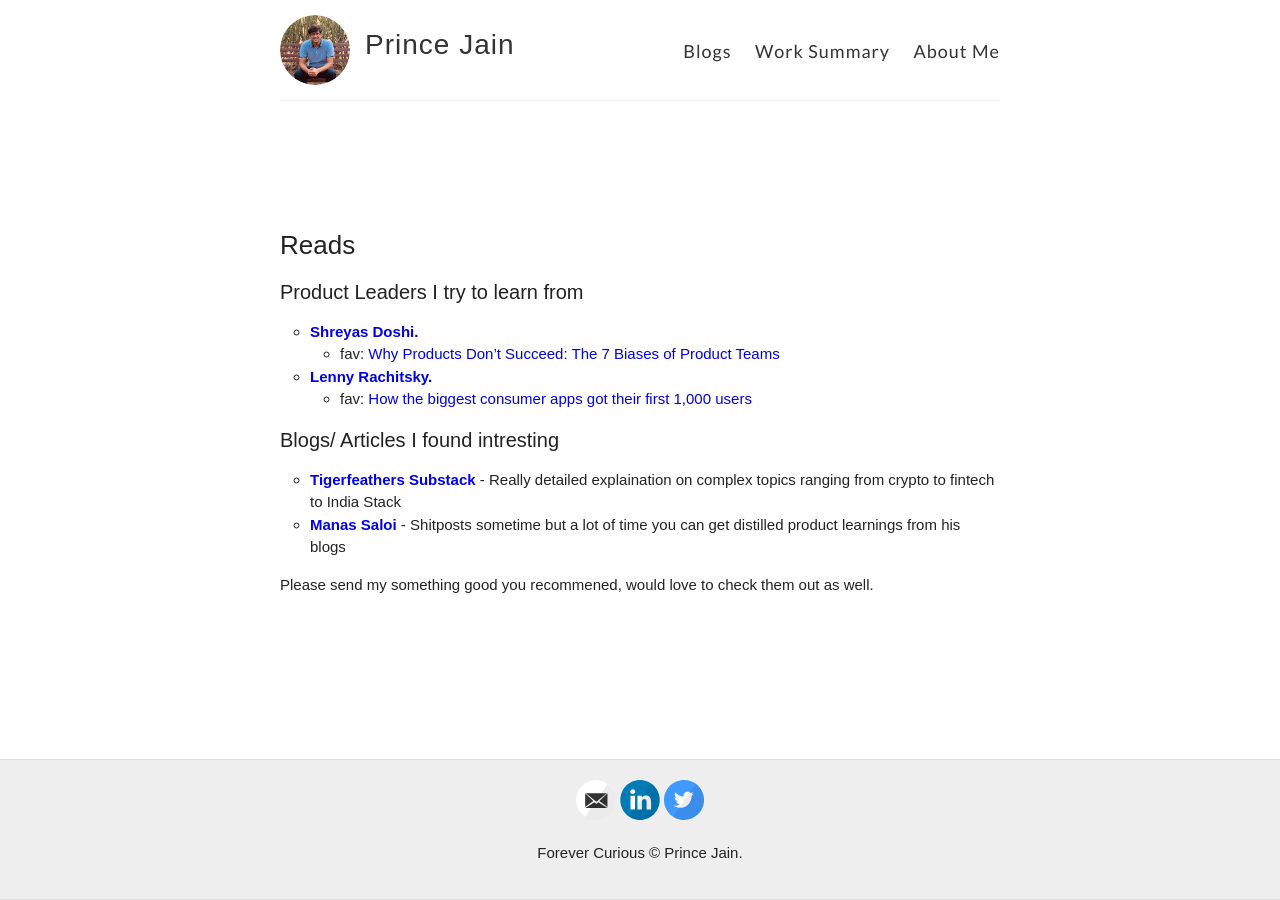
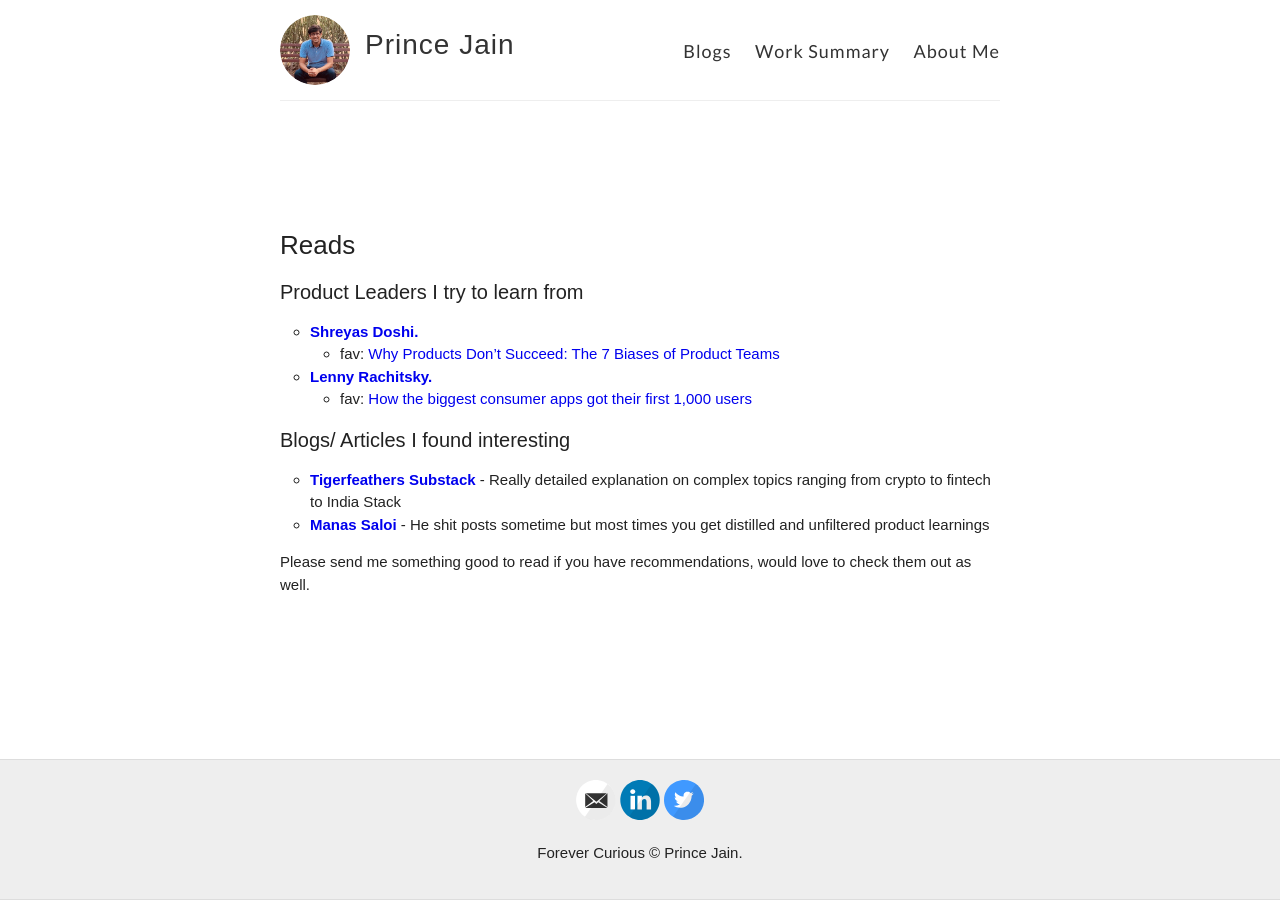
Before and after one commit to product-noob/product-noob.github.io, a Jekyll site: the page built from reads.md, in a window 1280 px wide. Built offline with Jekyll 4.4.1, drawn with Linux system fonts in a browser that asks for light colours.

Commit message:
updated reads

```diff
--- a/reads.md
+++ b/reads.md
@@ -6,13 +6,15 @@ permalink: /reads/
 
 #### Product Leaders I try to learn from
 
-- **[Shreyas Doshi.](https://twitter.com/shreyas)**
-   - fav: [Why Products Don't Succeed: The 7 Biases of Product Teams](https://www.linkedin.com/pulse/why-products-dont-succeed-7-biases-product-teams-shreyas-doshi/)
-- **[Lenny Rachitsky.](https://twitter.com/lennysan)**
-   - fav: [How the biggest consumer apps got their first 1,000 users](https://www.lennysnewsletter.com/p/how-the-biggest-consumer-apps-got)
+-   **[Shreyas Doshi.](https://twitter.com/shreyas)**
+    -   fav: [Why Products Don't Succeed: The 7 Biases of Product Teams](https://www.linkedin.com/pulse/why-products-dont-succeed-7-biases-product-teams-shreyas-doshi/)
+-   **[Lenny Rachitsky.](https://twitter.com/lennysan)**
+    -   fav: [How the biggest consumer apps got their first 1,000 users](https://www.lennysnewsletter.com/p/how-the-biggest-consumer-apps-got)
 
-#### Blogs/ Articles I found intresting
-- **[Tigerfeathers Substack](https://tigerfeathers.substack.com/)** - Really detailed explaination on complex topics ranging from crypto to fintech to India Stack
-- **[Manas Saloi](https://manassaloi.com/posts/)** - Shitposts sometime but a lot of time you can get distilled product learnings from his blogs
+#### Blogs/ Articles I found interesting
 
-Please send my something good you recommened, would love to check them out as well.
+-   **[Tigerfeathers Substack](https://tigerfeathers.substack.com/)** - Really detailed explanation on complex topics ranging from crypto to fintech to India Stack
+-   **[Manas Saloi](https://manassaloi.com/posts/)** - He shit posts sometime but most times you get distilled and unfiltered product learnings
+
+
+Please send me something good to read if you have recommendations, would love to check them out as well.
```
